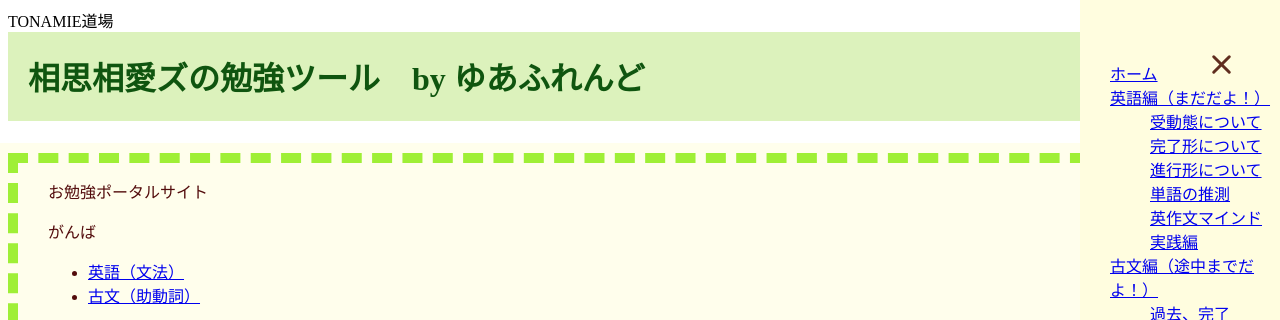
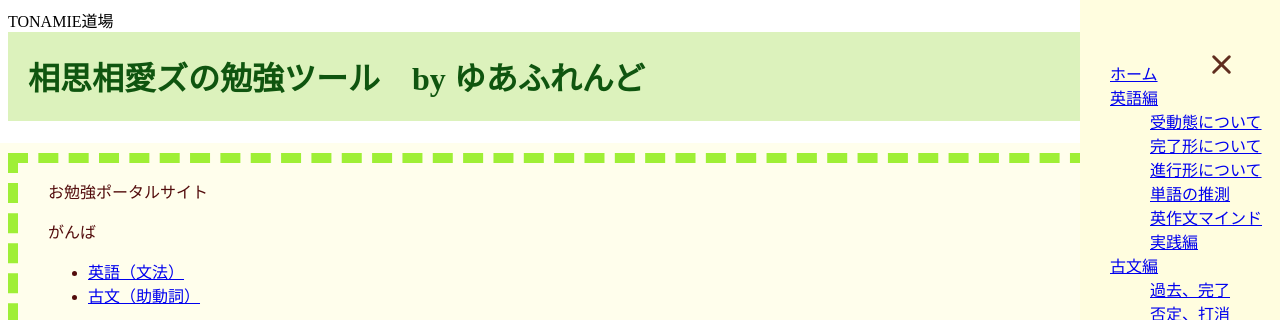
Before and after one commit to namuru16/namuru16.github.io, a plain HTML site: page index.html in a window 1280 px wide. Both pictures are taken after a click on the label 1221 px from the left and 64 px from the top of the page. Shown: the top 320 px of the page. Drawn offline with Linux system fonts and the light colour scheme.

Commit message:
Update index.html

```diff
--- a/index.html
+++ b/index.html
@@ -24,7 +24,7 @@
             <nav class="content">
                 <ul class="nakami">
                   <li class="koumoku"><a href="index.html">ホーム</a></li>
-                  <li class="koumoku"><a href="ENGLISH.html">英語編（まだだよ！）</a></li>
+                  <li class="koumoku"><a href="ENGLISH.html">英語編</a></li>
                     <ul>
                         <li class="koumoku"><a href="ENGLISH.html#zyudou">受動態について</a></li>
                         <li class="koumoku"><a href="ENGLISH.html#kanryou">完了形について</a></li>
@@ -33,7 +33,7 @@
                         <li class="koumoku"><a href="ENGLISH.html#sakubun">英作文マインド</a></li>
                         <li class="koumoku"><a href="ENGLISH.html#zissen">実践編</a></li>
                     </ul>
-                  <li class="koumoku"><a href="KOBUN.html">古文編（途中までだよ！）</a></li>
+                  <li class="koumoku"><a href="KOBUN.html">古文編</a></li>
                     <ul>
                         <li class="koumoku"><a href="KOBUN.html#kako">過去、完了</a></li>
                         <li class="koumoku"><a href="KOBUN.html#hitei">否定、打消</a></li>
```
